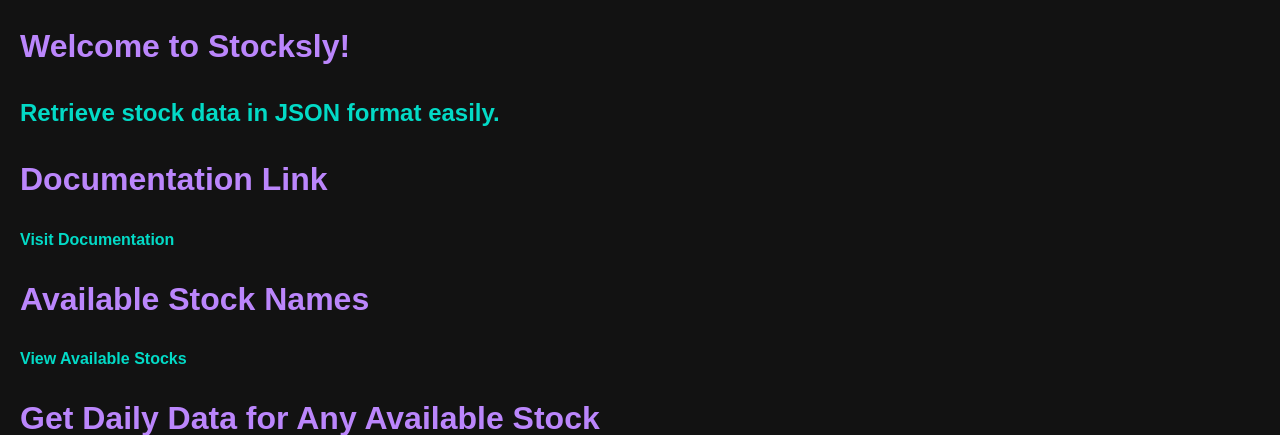
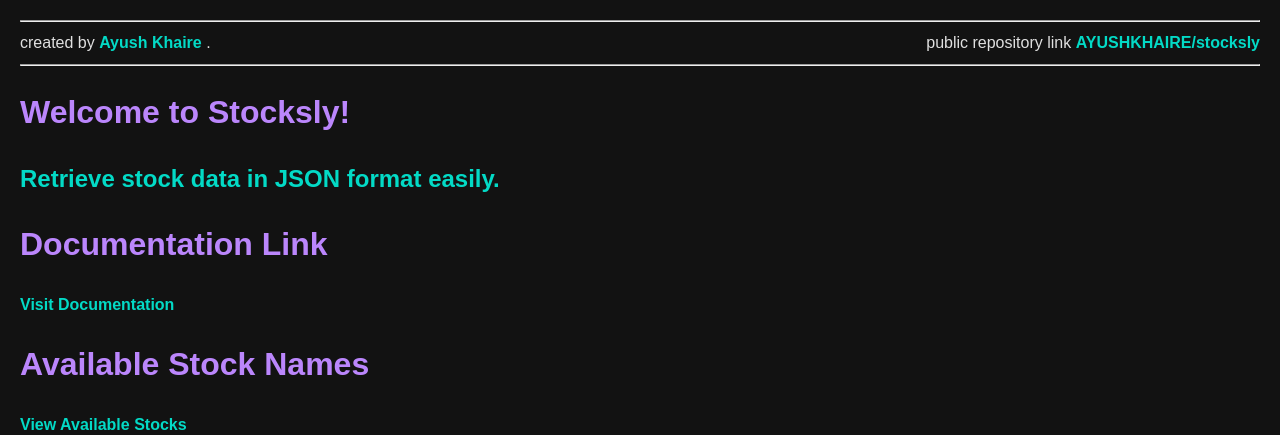
Before and after one commit to AYUSHKHAIRE/stocksly, a Django app: template templates/index.html in a window 1280 px wide. Shown: the top 435 px of the page. Run offline with Django 5.2, Linux system fonts and the light colour scheme; the template is opened without the code that fills it: most values are stand-ins (such as "Sample title", 1, 10 or a date in 2020); parts of the project's set-up code (start-up, migrations or seed data) failed here and were passed over.

Commit message:
Update index.html

```diff
--- a/templates/index.html
+++ b/templates/index.html
@@ -100,6 +100,16 @@
     </style>
   </head>
   <body>
+    <hr>
+    <div style="display: flex;justify-content: space-between;">
+      <div>
+      created by <a href="https://www.linkedin.com/in/ayushkhaire" target="_blank" >Ayush Khaire</a> .
+    </div>
+    <div>
+      public repository link <a href="https://github.com/AYUSHKHAIRE/stocksly/" target="_blank" > AYUSHKHAIRE/stocksly </a>
+    </div>
+    </div>
+    <hr>
     <h1>Welcome to Stocksly!</h1>
     <h2>Retrieve stock data in JSON format easily.</h2>
 
@@ -136,7 +146,7 @@
         </button>
       </div>
 
-      <iframe src="https://{{ hostname }}/stocks/get_stock_daily_data_chart/{{ stock }}/?start={{ starttime }}&end={{ endtime }}" frameborder="0" style="width: 90vw; height: 50vh;"></iframe>
+      <iframe src="https://{{ hostname }}/stocks/get_stock_daily_data_chart/{{ stock }}/?start={{ starttime }}&end={{ endtime }}" frameborder="0" style="width: 90vw; height: 90vh;"></iframe>
     </div>
 
     <div class="section">
@@ -159,7 +169,7 @@
         </button>
       </div>
 
-      <iframe src="https://{{ hostname }}/stocks/get_stock_per_minute_data_chart/{{ stock }}/?start={{ startperminutetime }}&end={{ endperminutetime }}" frameborder="0" style="width: 90vw; height: 50vh;"></iframe>
+      <iframe src="https://{{ hostname }}/stocks/get_stock_per_minute_data_chart/{{ stock }}/?start={{ startperminutetime }}&end={{ endperminutetime }}" frameborder="0" style="width: 90vw; height: 90vh;"></iframe>
     </div>
 
     <!-- Notification element for successful copy action -->
```
